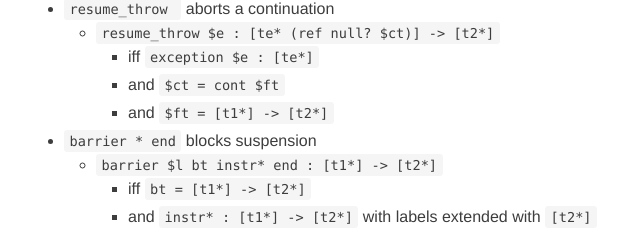
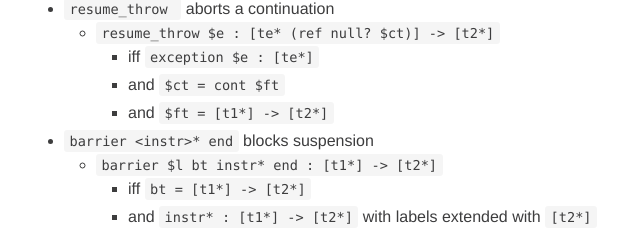
Before and after one commit to wasmfx/wasmfx.github.io, a plain HTML site: page specs/core/index.html in a window 1280 px wide. Shown: the part 1195-1435 px from the top of the page, 378-1018 px from the left. Drawn offline with Linux system fonts and the light colour scheme.

Commit message:
Yet another &lt/&gt typo

```diff
--- a/specs/core/index.html
+++ b/specs/core/index.html
@@ -126,7 +126,7 @@ handling</a> proposals.
      </ul>
   </li>
 
-  <li><code>barrier <blocktype> <instr>* end</code> blocks suspension
+  <li><code>barrier <blocktype> &lt;instr&gt;* end</code> blocks suspension
     <ul>
       <li><code>barrier $l bt instr* end : [t1*] -> [t2*]</code>
         <ul>
```
